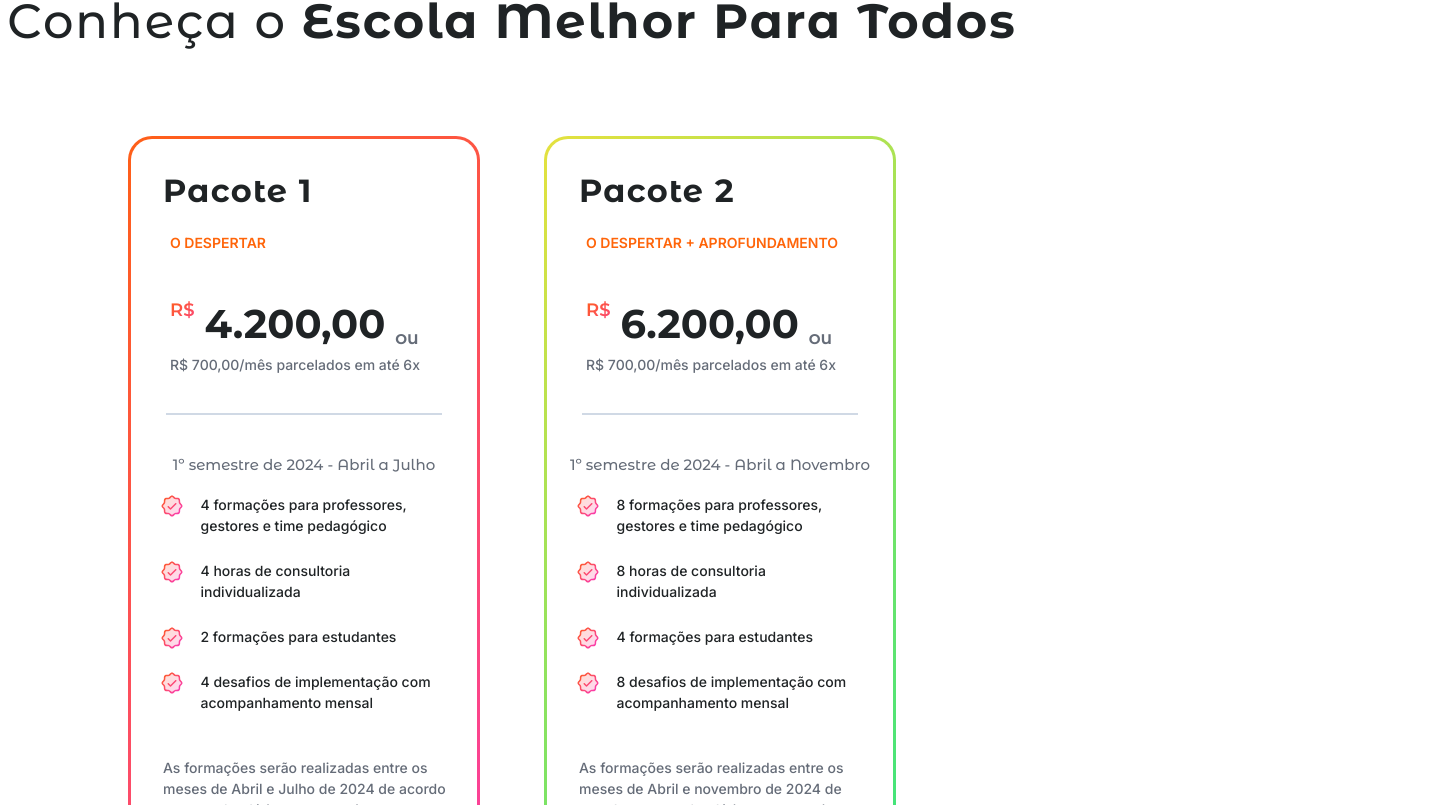
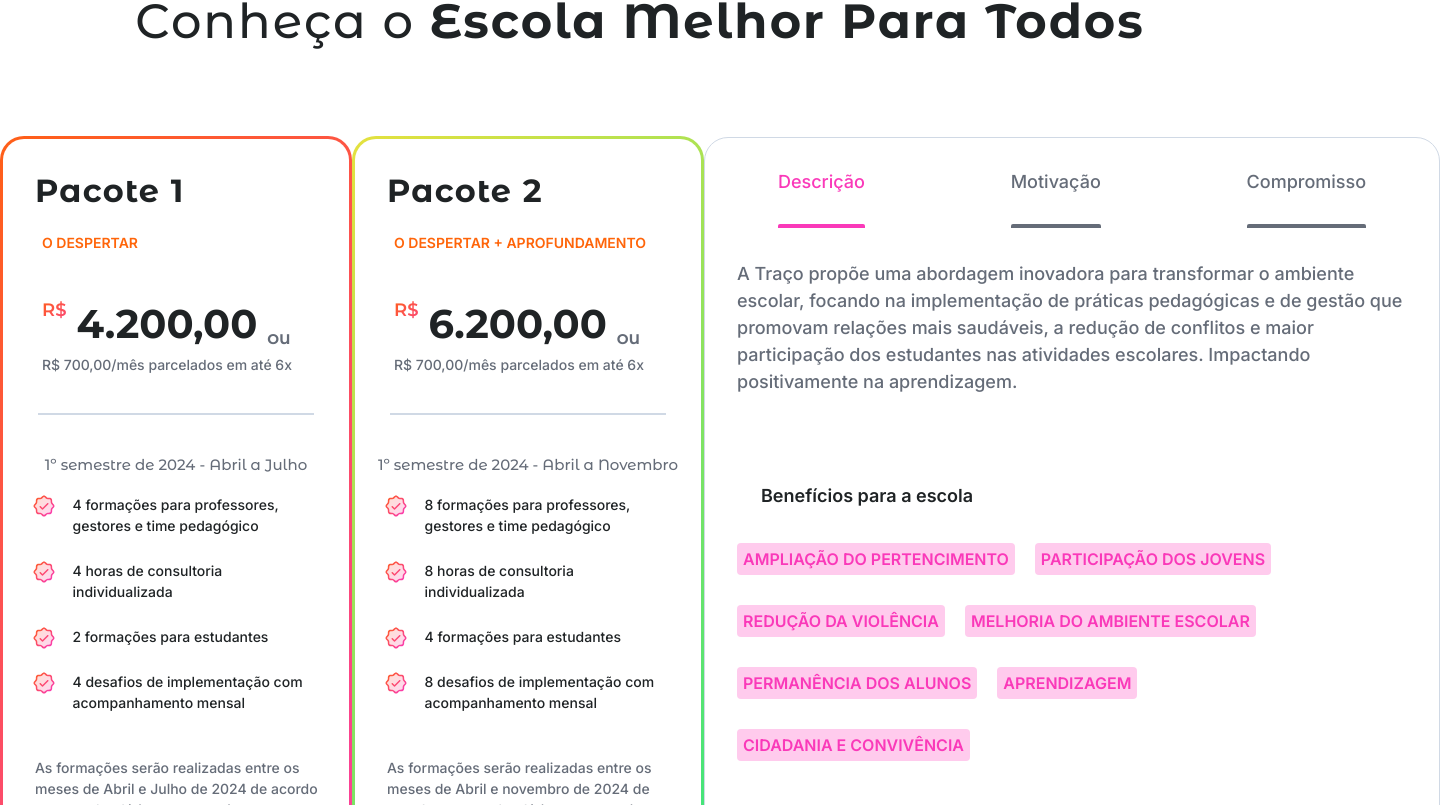
Before and after one commit to AlyssonSene/site_traco, a React (Vite) app: page / in a window 1280 px wide. Shown: the part 1555-2360 px from the top of the page, 1440 px wide, since content can reach past the window. Built offline with nearby package versions, Linux system fonts and the light colour scheme.

Commit message:
[ADD]description section

```diff
--- /dev/null
+++ b/src/components/molecules/DescriptionMolecule.tsx
@@ -0,0 +1,46 @@
+import React from 'react'
+import * as C from '../../styles/descriptionStyles'
+import TextAtom from '../atoms/TextAtom'
+
+const DescriptionMolecule: React.FC = () => {
+	return (
+		<div>
+			<C.Description>
+				<TextAtom
+					type={'span'}
+					text={
+						'A Traço propõe uma abordagem inovadora para transformar o ambiente escolar, focando na implementação de práticas pedagógicas e de gestão que promovam relações mais saudáveis, a redução de conflitos e maior participação dos estudantes nas atividades escolares. Impactando positivamente na aprendizagem.'
+					}
+				/>
+			</C.Description>
+			<C.SubtitleDiv>
+				<TextAtom text={'Benefícios para a escola'} type='h5' />
+			</C.SubtitleDiv>
+			<C.BenefitsDiv>
+				<div>
+					<TextAtom text={'Ampliação do pertencimento'} type={'span'} />
+				</div>
+				<div>
+					<TextAtom text={'Participação dos jovens'} type={'span'} />
+				</div>
+				<div>
+					<TextAtom text={'redução da violÊNCIA'} type={'span'} />
+				</div>
+				<div>
+					<TextAtom text={'MELHORIA DO AMBIENTE ESCOLAR'} type={'span'} />
+				</div>
+				<div>
+					<TextAtom text={'PERMANÊNCIA DOS ALUNOS'} type={'span'} />
+				</div>
+				<div>
+					<TextAtom text={'APRENDIZAGEM'} type={'span'} />
+				</div>
+				<div>
+					<TextAtom text={'CIDADANIA E CONVIVÊNCIA'} type={'span'} />
+				</div>
+			</C.BenefitsDiv>
+		</div>
+	)
+}
+
+export default DescriptionMolecule
--- /dev/null
+++ b/src/components/molecules/ProductsDescriptionMolecule.tsx
@@ -0,0 +1,49 @@
+import React, { useState } from 'react'
+import * as C from '../../styles/descriptionStyles'
+import TextAtom from '../atoms/TextAtom'
+import DescriptionMolecule from './DescriptionMolecule'
+
+const ProductsDescriptionMolecule: React.FC = () => {
+	const [selectDes, setSelectDes] = useState(true)
+	const [selectMot, setSelectMot] = useState(false)
+	const [selectComp, setSelectComp] = useState(false)
+
+	return (
+		<C.DescriptionContainer>
+			<C.HeaderDescription>
+				<C.HeaderOptions
+					$isSelected={selectDes}
+					onClick={() => {
+						setSelectDes(true), setSelectMot(false), setSelectComp(false)
+					}}
+				>
+					<TextAtom text={'Descrição'} type={'span'} />
+					<div />
+				</C.HeaderOptions>
+				<C.HeaderOptions
+					$isSelected={selectMot}
+					onClick={() => {
+						setSelectDes(false), setSelectMot(true), setSelectComp(false)
+					}}
+				>
+					<TextAtom text={'Motivação'} type={'span'} />
+					<div />
+				</C.HeaderOptions>
+				<C.HeaderOptions
+					$isSelected={selectComp}
+					onClick={() => {
+						setSelectDes(false), setSelectMot(false), setSelectComp(true)
+					}}
+				>
+					<TextAtom text={'Compromisso'} type={'span'} />
+					<div />
+				</C.HeaderOptions>
+			</C.HeaderDescription>
+			<C.OptionsContainer>
+				{selectDes && <DescriptionMolecule />}
+			</C.OptionsContainer>
+		</C.DescriptionContainer>
+	)
+}
+
+export default ProductsDescriptionMolecule
--- a/src/components/molecules/ProductsMolecule.tsx
+++ b/src/components/molecules/ProductsMolecule.tsx
@@ -1,7 +1,7 @@
 import React from 'react'
 import { icons } from '../../assets'
 import { ICard } from '../../interfaces/atomsInterfaces'
-import * as C from '../../styles/ProductsStyles'
+import * as C from '../../styles/productsStyles'
 import ButtonAtom from '../atoms/ButtonAtom'
 import ImageAtom from '../atoms/ImageAtom'
 import TextAtom from '../atoms/TextAtom'
--- a/src/components/organisms/ProductsPageOrganism.tsx
+++ b/src/components/organisms/ProductsPageOrganism.tsx
@@ -1,7 +1,8 @@
 import React from 'react'
-import * as C from '../../styles/ProductsStyles'
+import * as C from '../../styles/productsStyles'
 import data from '../../utils/dictionary.json'
 import TextAtom from '../atoms/TextAtom'
+import ProductsDescriptionMolecule from '../molecules/ProductsDescriptionMolecule'
 import ProductsMolecule from '../molecules/ProductsMolecule'
 
 const ProductsPageOrganism: React.FC = () => {
@@ -30,6 +31,7 @@
 					startDate={data.products[1].startDate}
 					data={data.products[1].package}
 				/>
+				<ProductsDescriptionMolecule />
 			</C.CardsContainer>
 		</C.ProductsContainer>
 	)
--- a/src/interfaces/atomsInterfaces.tsx
+++ b/src/interfaces/atomsInterfaces.tsx
@@ -33,3 +33,7 @@
 	$typeBorder?: 'package1' | 'package2'
 	data: objectData
 }
+
+export interface IHeaderOption {
+	$isSelected?: boolean
+}
--- /dev/null
+++ b/src/styles/descriptionStyles.tsx
@@ -0,0 +1,102 @@
+import styled from 'styled-components'
+import { IHeaderOption } from '../interfaces/atomsInterfaces'
+
+export const DescriptionContainer = styled.div`
+	width: 736px;
+	height: 866px;
+	display: flex;
+	flex-direction: column;
+	border-radius: 24px;
+	border: 1px solid #d0d9e5;
+	background: #fff;
+`
+
+export const HeaderDescription = styled.div`
+	display: flex;
+	justify-content: space-around;
+	align-items: flex-end;
+	width: 100%;
+	height: 90px;
+`
+
+export const HeaderOptions = styled.div<IHeaderOption>`
+	cursor: pointer;
+	span {
+		color: #656c78;
+		font-family: 'Inter';
+		font-size: 18px;
+		font-style: normal;
+		font-weight: 500;
+		line-height: normal;
+		cursor: pointer;
+		${({ $isSelected }) =>
+			$isSelected &&
+			`color: #FA39B9;
+    `}
+	}
+	& div {
+		width: auto;
+		height: 4px;
+		margin-top: 32px;
+		border-radius: 2px 2px 0px 0px;
+		background: #656c78;
+		${({ $isSelected }) =>
+			$isSelected &&
+			`background: #fa39b9;
+    `};
+	}
+`
+
+export const Description = styled.div`
+	width: 672px;
+	height: 198px;
+	span {
+		color: #656c78;
+		font-family: 'Inter';
+		font-size: 18px;
+		font-style: normal;
+		font-weight: 500;
+		line-height: 27px;
+	}
+`
+
+export const SubtitleDiv = styled.div`
+	margin: 24px;
+	h5 {
+		color: #1f2325;
+		font-family: 'Inter';
+		font-size: 18px;
+		font-style: normal;
+		font-weight: 600;
+		line-height: 150%;
+	}
+`
+
+export const OptionsContainer = styled.div`
+	display: flex;
+	margin: 32px;
+`
+
+export const BenefitsDiv = styled.div`
+	display: flex;
+	flex-wrap: wrap;
+	justify-content: flex-start;
+	div {
+		display: inline-flex;
+		padding: 6px;
+		justify-content: center;
+		align-items: center;
+		border-radius: 4px;
+		background: #ffcbed;
+		margin: 10px 20px 20px 0;
+	}
+	span {
+		color: #fa39b9;
+		font-family: 'Inter';
+		font-size: 16px;
+		font-style: normal;
+		font-weight: 600;
+		line-height: normal;
+		text-transform: uppercase;
+	}
+`
--- a/src/styles/ProductsStyles.tsx
+++ b/src/styles/productsStyles.tsx
@@ -5,12 +5,12 @@
 	display: flex;
 	align-items: center;
 	flex-direction: column;
-	width: 80%;
 	margin-top: 120px;
 `
 
 export const TitleContainer = styled.div`
 	display: flex;
+	margin-bottom: 79px;
 	h1 {
 		color: #1f2325;
 		text-align: center;
@@ -38,7 +38,8 @@
 export const CardsContainer = styled.div`
 	display: flex;
 	width: 100%;
-	justify-content: center;
+	justify-content: space-evenly;
+	align-items: center;
 `
 
 export const Products = styled.div<IProducts>`
@@ -47,7 +48,6 @@
 	width: 352px;
 	height: 867px;
 	border-radius: 24px;
-	margin: 79px 32px;
 
 	${({ $typeBorder }) =>
 		$typeBorder == 'package1' &&
--- a/src/utils/dictionary.json
+++ b/src/utils/dictionary.json
@@ -26,6 +26,4 @@
     },
     "description": "As formações serão realizadas entre os meses de Abril e novembro de 2024 de acordo com o calendário exposto acima"
   }]
-
-
 }
```
